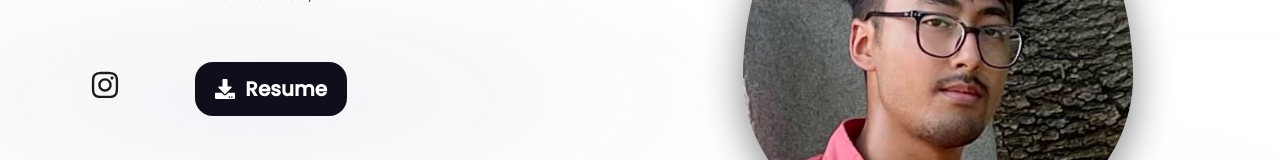
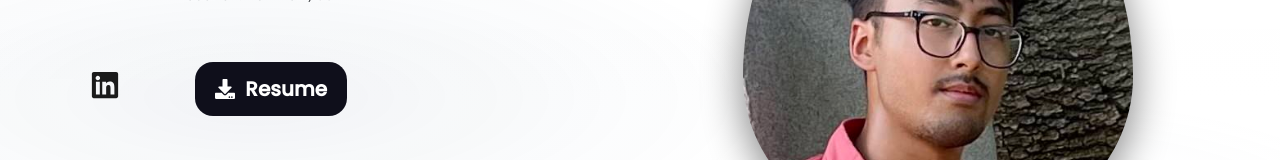
Before and after one commit to sulabhkatila/sulabhkatila.github.io, a React (Vite) app: page / in a window 1280 px wide. Shown: the part 380-540 px from the top of the page. Built offline with nearby package versions, Linux system fonts and the light colour scheme.

Commit message:
Remove Instagram handle

```diff
--- a/src/components/Footer.tsx
+++ b/src/components/Footer.tsx
@@ -1,7 +1,7 @@
 import React from "react";
 import { motion } from "framer-motion";
 import { FaEnvelope, FaMapMarkerAlt } from "react-icons/fa";
-import { FaGithub, FaInstagram, FaLinkedin } from "react-icons/fa";
+import { FaGithub, FaLinkedin } from "react-icons/fa";
 
 const iconVariants = {
   hidden: { opacity: 0, y: 12 },
@@ -41,7 +41,7 @@ export default function Footer() {
           <FaGithub color="#1b1b1b" />
         </motion.a>
         <motion.a
-          href="https://www.instagram.com/katila100"
+          href="https://www.linkedin.com/in/sulabhkatila"
           className="footer_social-icon"
           target="_blank"
           rel="noopener noreferrer"
@@ -50,21 +50,6 @@ export default function Footer() {
           whileInView="visible"
           viewport={{ once: true }}
           custom={1}
-          whileHover={{ scale: 1.2, y: -4 }}
-          whileTap={{ scale: 0.95 }}
-        >
-          <FaInstagram color="#1b1b1b" />
-        </motion.a>
-        <motion.a
-          href="https://www.linkedin.com/in/sulabhkatila"
-          className="footer_social-icon"
-          target="_blank"
-          rel="noopener noreferrer"
-          variants={iconVariants}
-          initial="hidden"
-          whileInView="visible"
-          viewport={{ once: true }}
-          custom={2}
           whileHover={{ scale: 1.2, y: -4 }}
           whileTap={{ scale: 0.95 }}
         >
--- a/src/components/Social.tsx
+++ b/src/components/Social.tsx
@@ -1,6 +1,6 @@
 import React from "react";
 import { motion } from "framer-motion";
-import { FaInstagram, FaLinkedin, FaGithub } from "react-icons/fa";
+import { FaLinkedin, FaGithub } from "react-icons/fa";
 
 export default function Social() {
   return (
@@ -15,16 +15,6 @@ export default function Social() {
           whileTap={{ scale: 0.95 }}
         >
           <FaGithub color="#1b1b1b" />
-        </motion.a>
-        <motion.a
-          href="https://www.instagram.com/katila100"
-          className="home_social-icon"
-          target="_blank"
-          rel="noopener noreferrer"
-          whileHover={{ scale: 1.25, y: -2 }}
-          whileTap={{ scale: 0.95 }}
-        >
-          <FaInstagram color="#1b1b1b" />
         </motion.a>
         <motion.a
           href="https://www.linkedin.com/in/sulabhkatila"
```
